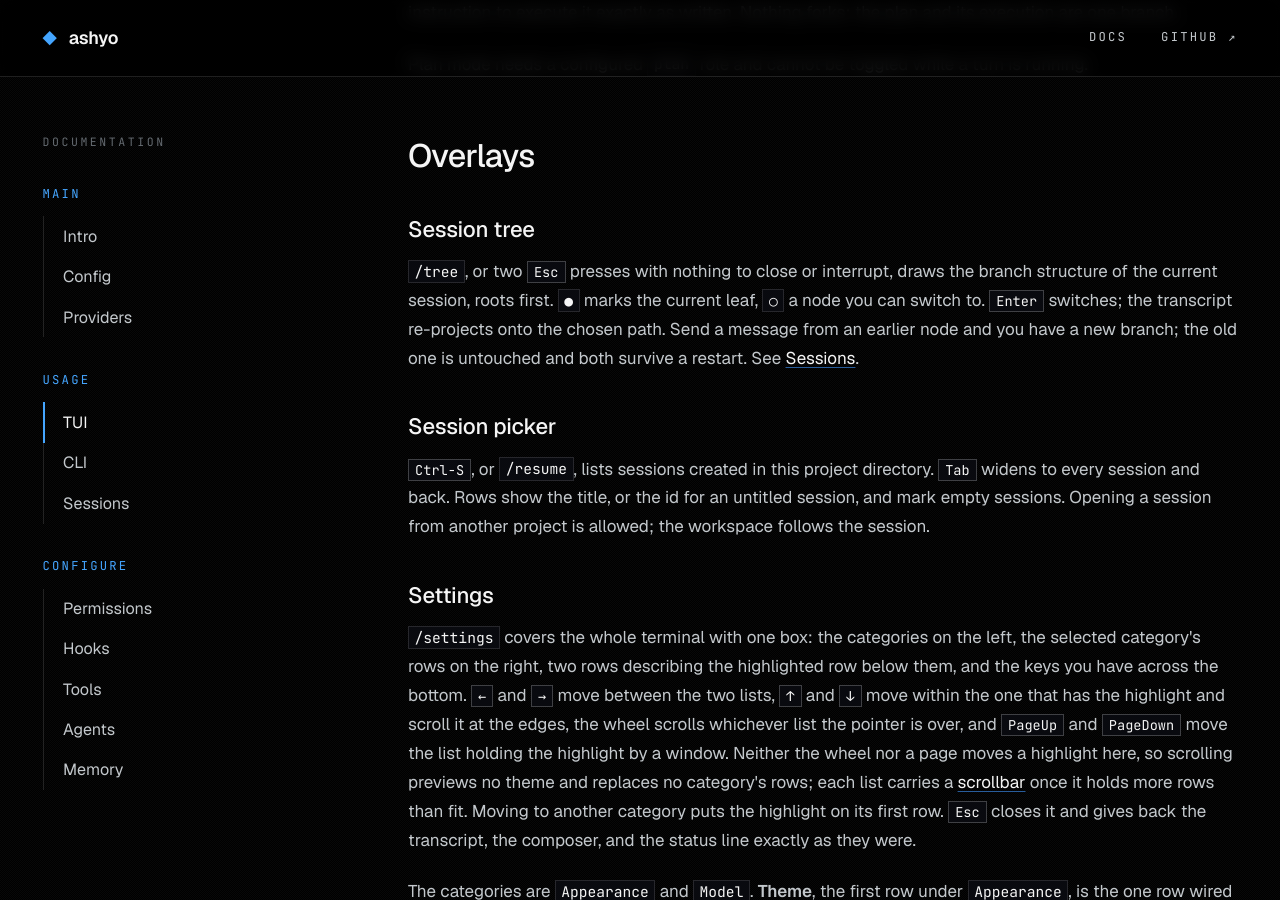
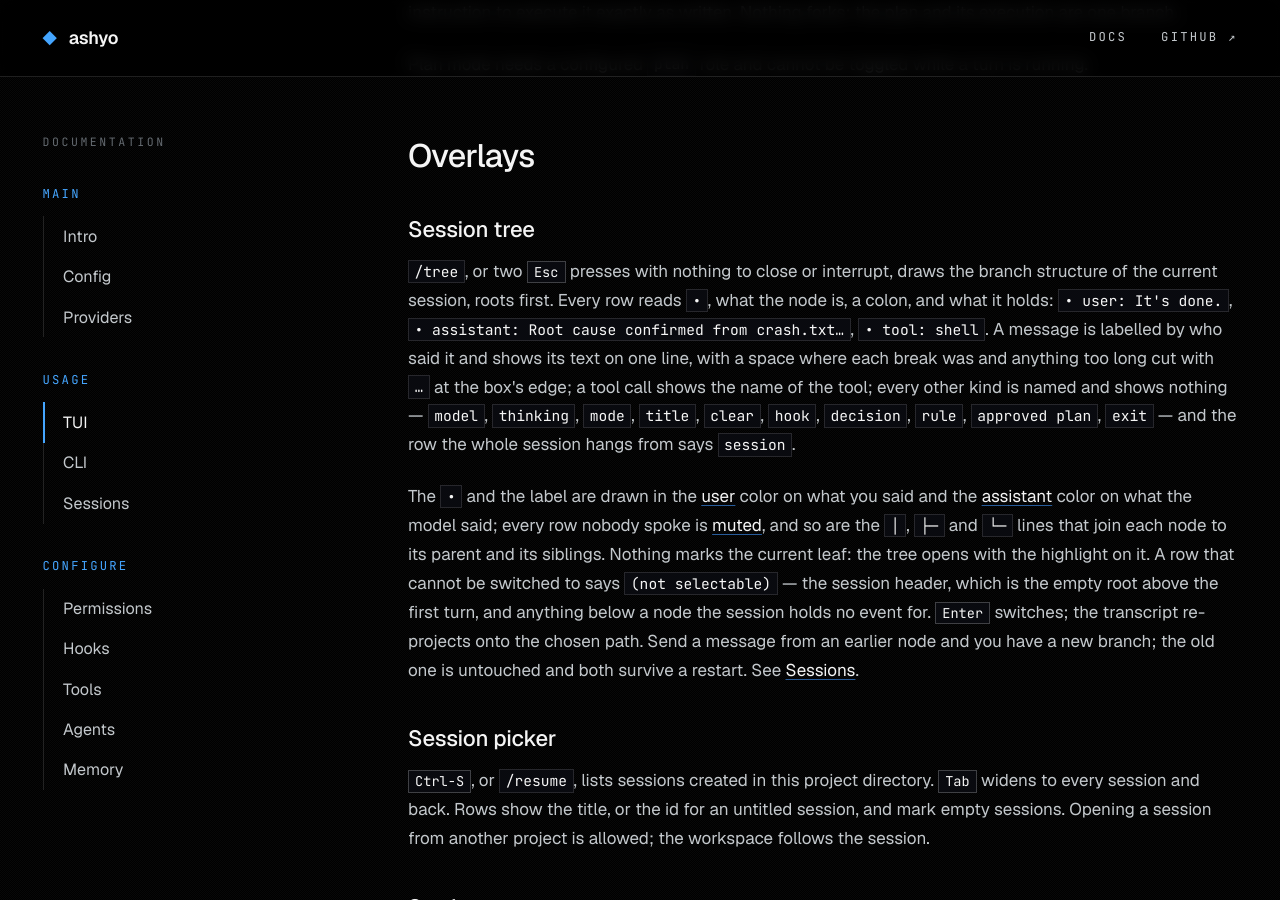
Before and after one commit to ashyo-ai/ashyo-ai.github.io, a Jekyll site: the page built from tui.html, in a window 1280 px wide and 900 px high, scrolled down 12673 px. Built offline with Jekyll 4.4.1, drawn with Linux system fonts in a browser that asks for light colours; some of the changed text lies outside the part shown.

Commit message:
Tree Rows

```diff
--- a/tui.html
+++ b/tui.html
@@ -126,7 +126,8 @@ title: TUI
 
 <h2 id="overlays">Overlays</h2>
 <h3 id="session-tree">Session tree</h3>
-<p><code>/tree</code>, or two <kbd>Esc</kbd> presses with nothing to close or interrupt, draws the branch structure of the current session, roots first. <code>●</code> marks the current leaf, <code>○</code> a node you can switch to. <kbd>Enter</kbd> switches; the transcript re-projects onto the chosen path. Send a message from an earlier node and you have a new branch; the old one is untouched and both survive a restart. See <a href="sessions.html#branching">Sessions</a>.</p>
+<p><code>/tree</code>, or two <kbd>Esc</kbd> presses with nothing to close or interrupt, draws the branch structure of the current session, roots first. Every row reads <code>•</code>, what the node is, a colon, and what it holds: <code>• user: It's done.</code>, <code>• assistant: Root cause confirmed from crash.txt…</code>, <code>• tool: shell</code>. A message is labelled by who said it and shows its text on one line, with a space where each break was and anything too long cut with <code>…</code> at the box's edge; a tool call shows the name of the tool; every other kind is named and shows nothing — <code>model</code>, <code>thinking</code>, <code>mode</code>, <code>title</code>, <code>clear</code>, <code>hook</code>, <code>decision</code>, <code>rule</code>, <code>approved plan</code>, <code>exit</code> — and the row the whole session hangs from says <code>session</code>.</p>
+<p>The <code>•</code> and the label are drawn in the <a href="#themes">user</a> color on what you said and the <a href="#themes">assistant</a> color on what the model said; every row nobody spoke is <a href="#themes">muted</a>, and so are the <code>│</code>, <code>├─</code> and <code>└─</code> lines that join each node to its parent and its siblings. Nothing marks the current leaf: the tree opens with the highlight on it. A row that cannot be switched to says <code>(not selectable)</code> — the session header, which is the empty root above the first turn, and anything below a node the session holds no event for. <kbd>Enter</kbd> switches; the transcript re-projects onto the chosen path. Send a message from an earlier node and you have a new branch; the old one is untouched and both survive a restart. See <a href="sessions.html#branching">Sessions</a>.</p>
 <h3 id="session-picker">Session picker</h3>
 <p><kbd>Ctrl-S</kbd>, or <code>/resume</code>, lists sessions created in this project directory. <kbd>Tab</kbd> widens to every session and back. Rows show the title, or the id for an untitled session, and mark empty sessions. Opening a session from another project is allowed; the workspace follows the session.</p>
 <h3 id="settings">Settings</h3>
@@ -161,7 +162,7 @@ title: TUI
 <table>
 <tr><th>Role</th><th>Drawn in</th></tr>
 <tr><td><code>text</code></td><td>Body text, the composer, the dock's unhighlighted command names, overlay titles, the highlighted row's text in the pickers and the help.</td></tr>
-<tr><td><code>muted</code></td><td>The dock's unhighlighted descriptions, the age column of the <a href="#history-dock">history dock</a> — on every row of it, the highlighted one included — the <a href="#completion">argument hint</a> drawn after the cursor, the track of every <a href="#scrolling">scrollbar</a>, assistant and system turn headers.</td></tr>
+<tr><td><code>muted</code></td><td>The dock's unhighlighted descriptions, the <a href="#session-tree">session tree</a>'s lines and every row of it nobody spoke, the age column of the <a href="#history-dock">history dock</a> — on every row of it, the highlighted one included — the <a href="#completion">argument hint</a> drawn after the cursor, the track of every <a href="#scrolling">scrollbar</a>, assistant and system turn headers.</td></tr>
 <tr><td><code>dim</code></td><td>The status line.</td></tr>
 <tr><td><code>accent</code></td><td>Pane titles, the dock's highlighted row — its marker, its name, and its description — the thumb of every <a href="#scrolling">scrollbar</a>, the search prompt.</td></tr>
 <tr><td><code>border</code></td><td>Pane borders, and the composer's edge and settings frame while unfocused.</td></tr>
@@ -169,8 +170,8 @@ title: TUI
 <tr><td><code>success</code></td><td>Your own turn headers.</td></tr>
 <tr><td><code>error</code></td><td>Error text.</td></tr>
 <tr><td><code>selectedBg</code></td><td>The background of the highlighted row in pickers and the help.</td></tr>
-<tr><td><code>user</code></td><td>What you said, wherever a surface colors a row by who spoke — nothing draws it yet.</td></tr>
-<tr><td><code>assistant</code></td><td>What the assistant said, in those same places — nothing draws it yet.</td></tr>
+<tr><td><code>user</code></td><td>What you said: the <code>•</code> and the label of your rows in the <a href="#session-tree">session tree</a>.</td></tr>
+<tr><td><code>assistant</code></td><td>What the assistant said, on its own rows in the same place.</td></tr>
 </table>
 <p>Both config files and the file of the theme in use are checked once a second. Naming another theme, or saving the one you are running, recolors the screen within a second. A theme that cannot be used — missing, unparseable, holding a bad value or an unknown key — changes nothing: the theme in force stays and the <code>config:</code> field of the status line names the theme file and the error until you fix it. That is also what happens at startup, where Ashyo runs in the built-in theme for the terminal's kind and shows the error; a broken theme never keeps Ashyo from starting.</p>
 
```
